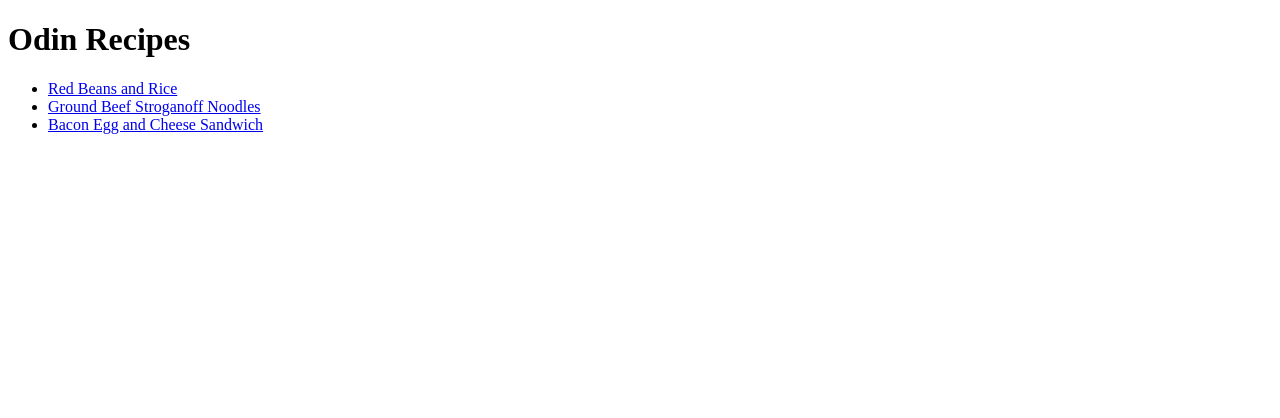
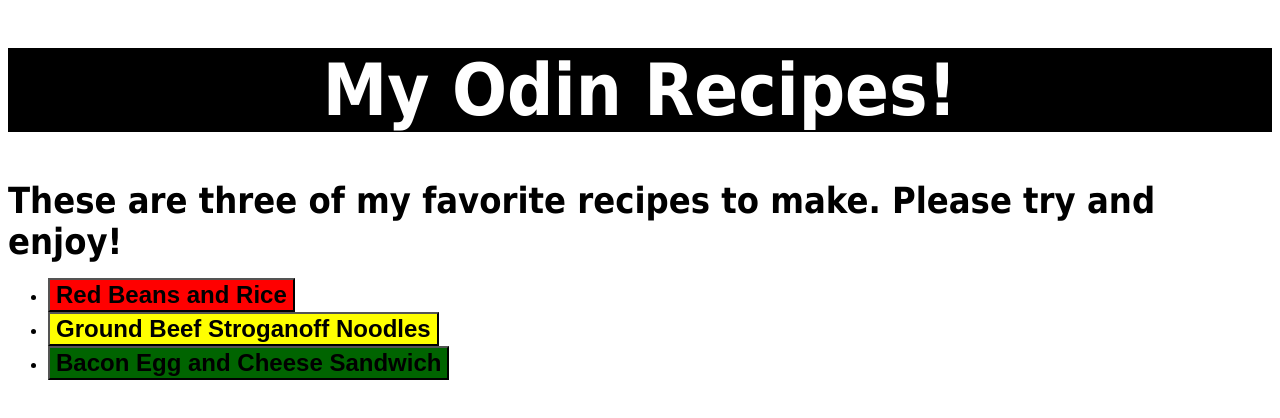
Before and after one commit to jsonp504/odin-recipes, a plain HTML site: page index.html in a window 1280 px wide. Drawn offline with Linux system fonts and the light colour scheme.

Commit message:
Add stylesheet and style to recipe homepage

```diff
--- a/index.html
+++ b/index.html
@@ -4,13 +4,18 @@
     <head>
         <meta charset="UTF-8">
         <title>Odin Recipes</title>
+        <link rel="stylesheet" href="style.css">
     </head>
     <body>
-        <h1>Odin Recipes</h1>
+        <h1 id="header">My Odin Recipes!</h1>
+        <div id="description">These are three of my favorite recipes to make. Please try and enjoy!</div>
         <ul>
-            <li><a href="recipes/redbeans.html" target="_self" rel="noopener noreferrer">Red Beans and Rice</a></li>
-            <li><a href="recipes/stroganoff.html" target="_self" rel="noopener noreferrer">Ground Beef Stroganoff Noodles</a></li>
-            <li><a href="recipes/baconeggcheese.html" target="_self" rel="noopener noreferrer">Bacon Egg and Cheese Sandwich</a></li>
+            <li><a href="recipes/redbeans.html" target="_self" rel="noopener noreferrer">
+                    <button class=" button red">Red Beans and Rice</button></a></li>
+            <li><a href="recipes/stroganoff.html" target="_self" rel="noopener noreferrer">
+                    <button class="button strog">Ground Beef Stroganoff Noodles</button></a></li>
+            <li><a href="recipes/baconeggcheese.html" target="_self" rel="noopener noreferrer">
+                    <button class="button baconeggcheese">Bacon Egg and Cheese Sandwich</button></a></li>
         </ul>
     </body>
 
--- /dev/null
+++ b/style.css
@@ -0,0 +1,32 @@
+body {
+    font-family:'Tahoma', 'Courier New', Arial, sans-serif;
+}
+
+#header {
+    background-color: black;
+    color: white;
+    font-size: 72px;
+    text-align: center;
+}
+
+#description {
+    font-size: 36px;
+    font-weight: bold;
+}
+
+.button {
+    font-size: 24px;
+    font-weight: bold;
+}
+
+.button.red {
+    background-color: rgb(255, 0, 0);
+}
+
+.button.strog {
+    background-color: #ffff00;
+}
+
+.button.baconeggcheese {
+    background-color: darkgreen;
+}
```
